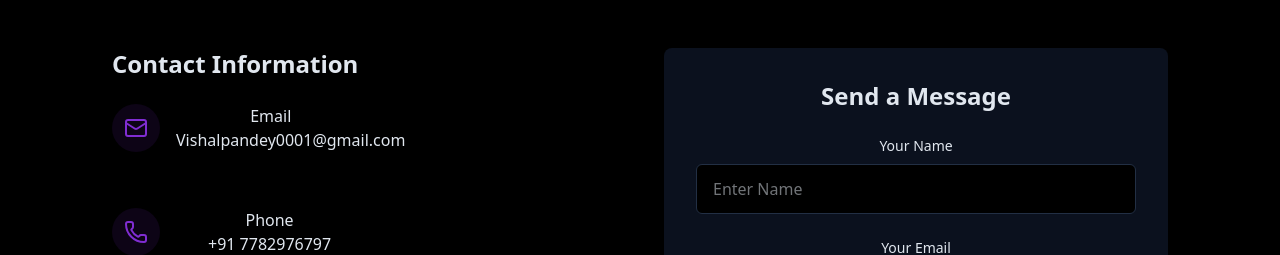
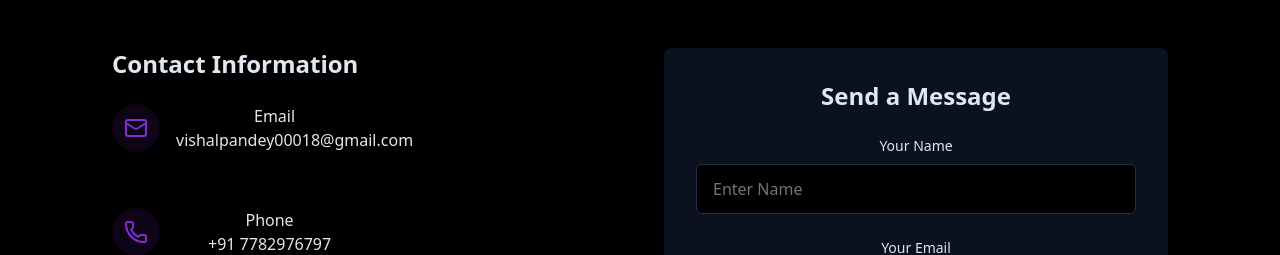
Before and after one commit to vkp7782/ReactPortpolio, a React (Vite) app: page / in a window 1280 px wide. Shown: the part 3928-4183 px from the top of the page. Built offline with nearby package versions, Linux system fonts and the light colour scheme.

Commit message:
Update ContactSection.jsx

```diff
--- a/src/components/ContactSection.jsx
+++ b/src/components/ContactSection.jsx
@@ -60,8 +60,8 @@ export const ContactSection = () => {
                                 </div>
                                 <div className="flex flex-col">
                                     <h4 className="font-medium pr-10">Email</h4>
-                                    <a href="mailto:Vishalpandey0001@gmail.com" className="text-muted-foreground hover:text-primary transition-col">
-                                        Vishalpandey0001@gmail.com
+                                    <a href="mailto:vishalpandey00018@gmail.com" className="text-muted-foreground hover:text-primary transition-col">
+                                        vishalpandey00018@gmail.com
                                     </a>
                                 </div>
                             </div>
```
